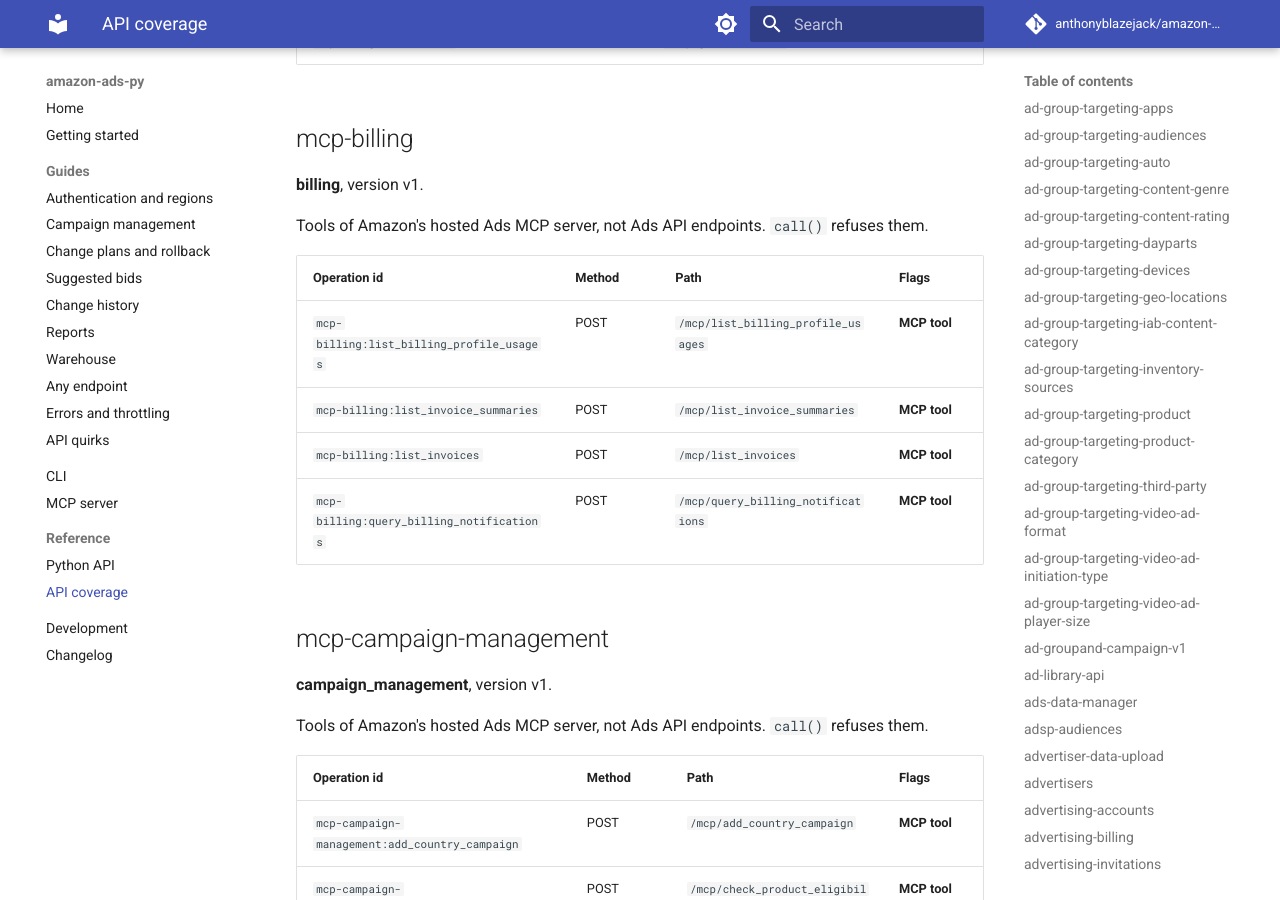
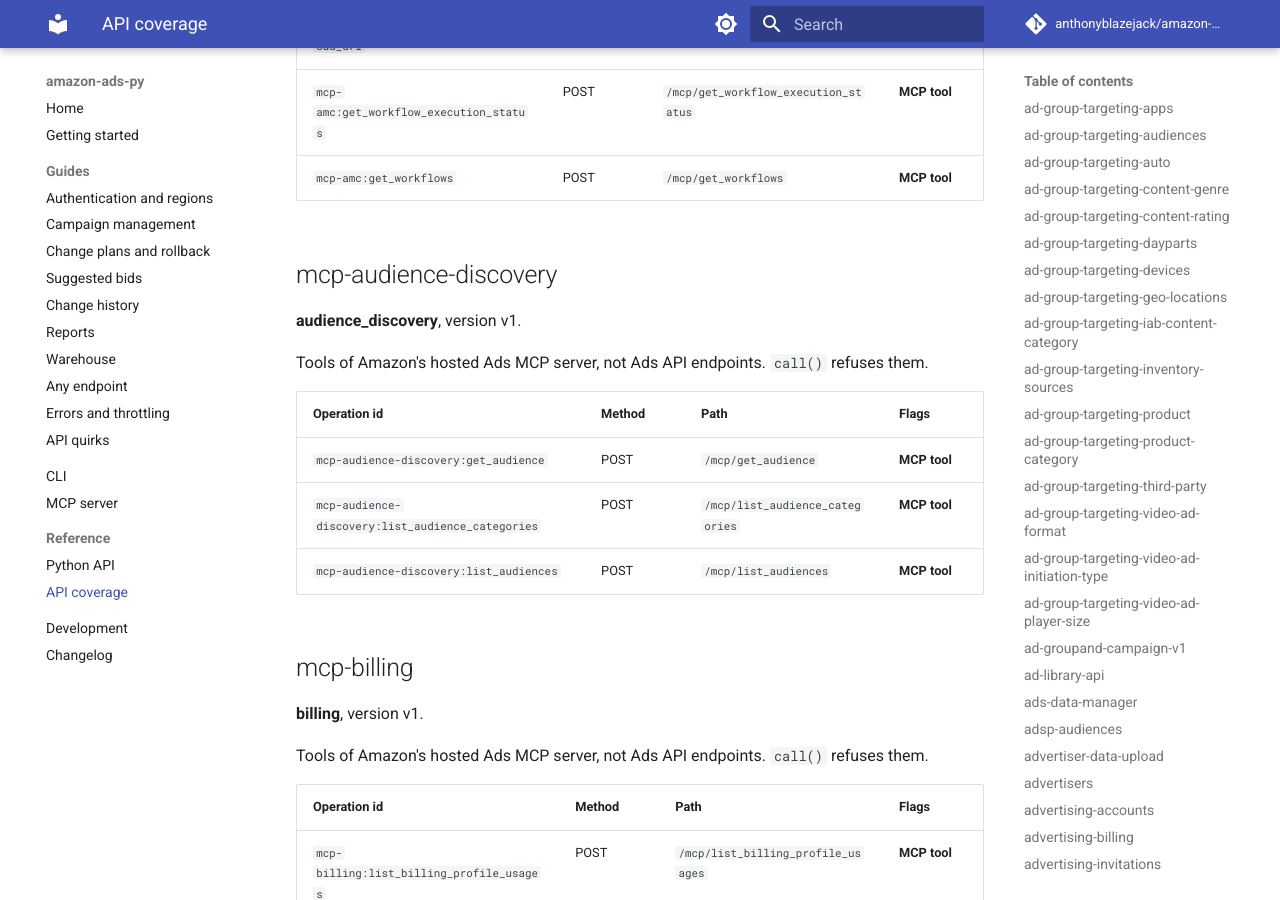
Before and after one commit to anthonyblazejack/amazon-ads-py, an MkDocs documentation site: the page built from docs/reference/coverage.md, in a window 1280 px wide and 900 px high, scrolled down 64438 px. Built offline with MkDocs 1.6.1 and Material for MkDocs 9.7.7, drawn with Linux system fonts in a browser that asks for light colours; comment, search, counter and statistics services are not loaded; some of the changed text lies outside the part shown.

Commit message:
Refresh the operation catalog from Amazon's published specs
1259 operations: 10 added, 0 removed, 2 changed.

+ mcp-audience-discovery:get_audience (POST /mcp/get_audience)
+ mcp-audience-discovery:list_audience_categories (POST /mcp/list_audience_categories)
+ mcp-audience-discovery:list_audiences (POST /mcp/list_audiences)
+ mcp-inventory-management:create_buyer_seat (POST /mcp/create_buyer_seat)
+ mcp-inventory-management:list_buyer_seat (POST /mcp/list_buyer_seat)
+ mcp-inventory-management:query_label (POST /mcp/query_label)
+ mcp-inventory-management:query_label_object_association (POST /mcp/query_label_object_association)
+ v1-all-deal-performances:QueryDealPerformance (POST /adsApi/v1/query/dealPerformances)
+ v1-all-seller-parents:QuerySellerParent (POST /adsApi/v1/query/sellerParents)
+ v1-all-supplier-proposals-2:DeleteSupplierProposal (POST /adsApi/v1/delete/supplierProposals)
~ adsp-audiences:dspCreateAudiencesPost
~ discovery-domain-lists-v1:DspListDomainListsV1

```diff
--- a/docs/reference/coverage.md
+++ b/docs/reference/coverage.md
@@ -99,10 +99,11 @@ Regenerate this page with `python scripts/fetch_specs.py && python scripts/gener
 | [advertiser_product_group_eligibility](#mcp-advertiser-product-group-eligibility) (**MCP tool**) | 2 |  | [mcp-advertiser-product-group-eligibility](https://d3a0d0y2hgofx6.cloudfront.net/en-us/mcp/advertiser_product_group_eligibility.json) |
 | [amazon_live](#mcp-amazon-live) (**MCP tool**) | 23 |  | [mcp-amazon-live](https://d3a0d0y2hgofx6.cloudfront.net/en-us/mcp/amazon_live.json) |
 | [amc](#mcp-amc) (**MCP tool**) | 10 |  | [mcp-amc](https://d3a0d0y2hgofx6.cloudfront.net/en-us/mcp/amc.json) |
+| [audience_discovery](#mcp-audience-discovery) (**MCP tool**) | 3 |  | [mcp-audience-discovery](https://d3a0d0y2hgofx6.cloudfront.net/en-us/mcp/audience_discovery.json) |
 | [billing](#mcp-billing) (**MCP tool**) | 4 |  | [mcp-billing](https://d3a0d0y2hgofx6.cloudfront.net/en-us/mcp/billing.json) |
 | [campaign_management](#mcp-campaign-management) (**MCP tool**) | 32 |  | [mcp-campaign-management](https://d3a0d0y2hgofx6.cloudfront.net/en-us/mcp/campaign_management.json) |
 | [eligibility](#mcp-eligibility) (**MCP tool**) | 2 |  | [mcp-eligibility](https://d3a0d0y2hgofx6.cloudfront.net/en-us/mcp/eligibility.json) |
-| [inventory_management](#mcp-inventory-management) (**MCP tool**) | 6 |  | [mcp-inventory-management](https://d3a0d0y2hgofx6.cloudfront.net/en-us/mcp/inventory_management.json) |
+| [inventory_management](#mcp-inventory-management) (**MCP tool**) | 10 |  | [mcp-inventory-management](https://d3a0d0y2hgofx6.cloudfront.net/en-us/mcp/inventory_management.json) |
 | [manager_accounts](#mcp-manager-accounts) (**MCP tool**) | 4 |  | [mcp-manager-accounts](https://d3a0d0y2hgofx6.cloudfront.net/en-us/mcp/manager_accounts.json) |
 | [promotions](#mcp-promotions) (**MCP tool**) | 3 |  | [mcp-promotions](https://d3a0d0y2hgofx6.cloudfront.net/en-us/mcp/promotions.json) |
 | [reporting](#mcp-reporting) (**MCP tool**) | 6 |  | [mcp-reporting](https://d3a0d0y2hgofx6.cloudfront.net/en-us/mcp/reporting.json) |
@@ -192,6 +193,7 @@ Regenerate this page with `python scripts/fetch_specs.py && python scripts/gener
 | [Recommendations API](#v1-all-recommendations) | 3 |  | [v1-all-recommendations](https://d1y2lf8k3vrkfu.cloudfront.net/openapi/en-us/dest/AmazonAdsAPIALLRecommendationsContract_prod_3p.json) |
 | [Reports API](#v1-all-reports) | 3 |  | [v1-all-reports](https://d1y2lf8k3vrkfu.cloudfront.net/openapi/en-us/dest/AmazonAdsAPIALLReportsContract_prod_3p.json) |
 | [ReservedTargetPricings API](#v1-all-reserved-target-pricings) | 1 |  | [v1-all-reserved-target-pricings](https://d1y2lf8k3vrkfu.cloudfront.net/openapi/en-us/dest/AmazonAdsAPIALLReservedTargetPricingsContract_prod_3p.json) |
+| [SellerParents API](#v1-all-seller-parents) | 1 |  | [v1-all-seller-parents](https://d1y2lf8k3vrkfu.cloudfront.net/openapi/en-us/dest/AmazonAdsAPIALLSellerParentsContract_prod_3p_BETA.json) |
 | [Sellers API](#v1-all-sellers) | 1 |  | [v1-all-sellers](https://d1y2lf8k3vrkfu.cloudfront.net/openapi/en-us/dest/AmazonAdsAPIALLSellersContract_prod_3p.json) |
 | [SellingAccounts API](#v1-all-selling-accounts) | 1 |  | [v1-all-selling-accounts](https://d1y2lf8k3vrkfu.cloudfront.net/openapi/en-us/dest/AmazonAdsAPIALLSellingAccountsContract_prod_3p.json) |
 | [StreamSubscriptions API](#v1-all-stream-subscriptions) | 4 |  | [v1-all-stream-subscriptions](https://d1y2lf8k3vrkfu.cloudfront.net/openapi/en-us/dest/AmazonAdsAPIALLStreamSubscriptionsContract_prod_3p.json) |
@@ -199,6 +201,7 @@ Regenerate this page with `python scripts/fetch_specs.py && python scripts/gener
 | [SupplierAdProducts API](#v1-all-supplier-ad-products) | 1 |  | [v1-all-supplier-ad-products](https://d1y2lf8k3vrkfu.cloudfront.net/openapi/en-us/dest/AmazonAdsAPIALLSupplierAdProductsContract_prod_3p.json) |
 | [SupplierProposalDestinations API](#v1-all-supplier-proposal-destinations) | 1 |  | [v1-all-supplier-proposal-destinations](https://d1y2lf8k3vrkfu.cloudfront.net/openapi/en-us/dest/AmazonAdsAPIALLSupplierProposalDestinationsContract_prod_3p.json) |
 | [SupplierProposals API](#v1-all-supplier-proposals) | 3 |  | [v1-all-supplier-proposals](https://d1y2lf8k3vrkfu.cloudfront.net/openapi/en-us/dest/AmazonAdsAPIALLSupplierProposalsContract_prod_3p.json) |
+| [SupplierProposals API](#v1-all-supplier-proposals-2) | 1 |  | [v1-all-supplier-proposals-2](https://d1y2lf8k3vrkfu.cloudfront.net/openapi/en-us/dest/AmazonAdsAPIALLSupplierProposalsContract_prod_3p_BETA.json) |
 | [SupplierProposedDealForecasts API](#v1-all-supplier-proposed-deal-forecasts) | 1 |  | [v1-all-supplier-proposed-deal-forecasts](https://d1y2lf8k3vrkfu.cloudfront.net/openapi/en-us/dest/AmazonAdsAPIALLSupplierProposedDealForecastsContract_prod_3p.json) |
 | [SupplierProposedDealHistoricalVersions API](#v1-all-supplier-proposed-deal-historical-versions) | 1 |  | [v1-all-supplier-proposed-deal-historical-versions](https://d1y2lf8k3vrkfu.cloudfront.net/openapi/en-us/dest/AmazonAdsAPIALLSupplierProposedDealHistoricalVersionsContract_prod_3p.json) |
 | [SupplierProposedDealRevisions API](#v1-all-supplier-proposed-deal-revisions) | 2 |  | [v1-all-supplier-proposed-deal-revisions](https://d1y2lf8k3vrkfu.cloudfront.net/openapi/en-us/dest/AmazonAdsAPIALLSupplierProposedDealRevisionsContract_prod_3p.json) |
@@ -1350,6 +1353,18 @@ Tools of Amazon's hosted Ads MCP server, not Ads API endpoints. `call()` refuses
 | `mcp-amc:get_workflow_execution_status` | POST | `/mcp/get_workflow_execution_status` | **MCP tool** |
 | `mcp-amc:get_workflows` | POST | `/mcp/get_workflows` | **MCP tool** |
 
+## mcp-audience-discovery
+
+**audience_discovery**, version v1.
+
+Tools of Amazon's hosted Ads MCP server, not Ads API endpoints. `call()` refuses them.
+
+| Operation id | Method | Path | Flags |
+|---|---|---|---|
+| `mcp-audience-discovery:get_audience` | POST | `/mcp/get_audience` | **MCP tool** |
+| `mcp-audience-discovery:list_audience_categories` | POST | `/mcp/list_audience_categories` | **MCP tool** |
+| `mcp-audience-discovery:list_audiences` | POST | `/mcp/list_audiences` | **MCP tool** |
+
 ## mcp-billing
 
 **billing**, version v1.
@@ -1424,7 +1439,11 @@ Tools of Amazon's hosted Ads MCP server, not Ads API endpoints. `call()` refuses
 | Operation id | Method | Path | Flags |
 |---|---|---|---|
 | `mcp-inventory-management:create_advertising_deal` | POST | `/mcp/create_advertising_deal` | **MCP tool** |
+| `mcp-inventory-management:create_buyer_seat` | POST | `/mcp/create_buyer_seat` | **MCP tool** |
+| `mcp-inventory-management:list_buyer_seat` | POST | `/mcp/list_buyer_seat` | **MCP tool** |
 | `mcp-inventory-management:query_advertising_deal` | POST | `/mcp/query_advertising_deal` | **MCP tool** |
+| `mcp-inventory-management:query_label` | POST | `/mcp/query_label` | **MCP tool** |
+| `mcp-inventory-management:query_label_object_association` | POST | `/mcp/query_label_object_association` | **MCP tool** |
 | `mcp-inventory-management:query_publisher` | POST | `/mcp/query_publisher` | **MCP tool** |
 | `mcp-inventory-management:query_seller` | POST | `/mcp/query_seller` | **MCP tool** |
 | `mcp-inventory-management:query_supplier` | POST | `/mcp/query_supplier` | **MCP tool** |
@@ -2433,6 +2452,7 @@ Tools of Amazon's hosted Ads MCP server, not Ads API endpoints. `call()` refuses
 | Operation id | Method | Path | Flags |
 |---|---|---|---|
 | `v1-all-deal-performances:ListDealPerformance` | GET | `/adsApi/v1/dealPerformances` |  |
+| `v1-all-deal-performances:QueryDealPerformance` | POST | `/adsApi/v1/query/dealPerformances` |  |
 
 ## v1-all-deal-planning-metricses
 
@@ -2633,6 +2653,14 @@ Tools of Amazon's hosted Ads MCP server, not Ads API endpoints. `call()` refuses
 |---|---|---|---|
 | `v1-all-reserved-target-pricings:SBAdsApiv1CreateReservedTargetPricing` | POST | `/adsApi/v1/create/reservedTargetPricings/sb` |  |
 
+## v1-all-seller-parents
+
+**SellerParents API**, version 3.0.
+
+| Operation id | Method | Path | Flags |
+|---|---|---|---|
+| `v1-all-seller-parents:QuerySellerParent` | POST | `/adsApi/v1/query/sellerParents` |  |
+
 ## v1-all-sellers
 
 **Sellers API**, version 3.0.
@@ -2693,6 +2721,14 @@ Tools of Amazon's hosted Ads MCP server, not Ads API endpoints. `call()` refuses
 | `v1-all-supplier-proposals:CreateSupplierProposal` | POST | `/adsApi/v1/create/supplierProposals` |  |
 | `v1-all-supplier-proposals:QuerySupplierProposal` | POST | `/adsApi/v1/query/supplierProposals` |  |
 | `v1-all-supplier-proposals:UpdateSupplierProposal` | POST | `/adsApi/v1/update/supplierProposals` |  |
+
+## v1-all-supplier-proposals-2
+
+**SupplierProposals API**, version 3.0.
+
+| Operation id | Method | Path | Flags |
+|---|---|---|---|
+| `v1-all-supplier-proposals-2:DeleteSupplierProposal` | POST | `/adsApi/v1/delete/supplierProposals` |  |
 
 ## v1-all-supplier-proposed-deal-forecasts
 
```
Also changed, not shown: other parts of docs/reference/coverage.md (+3 -3 lines), 1 other file.
